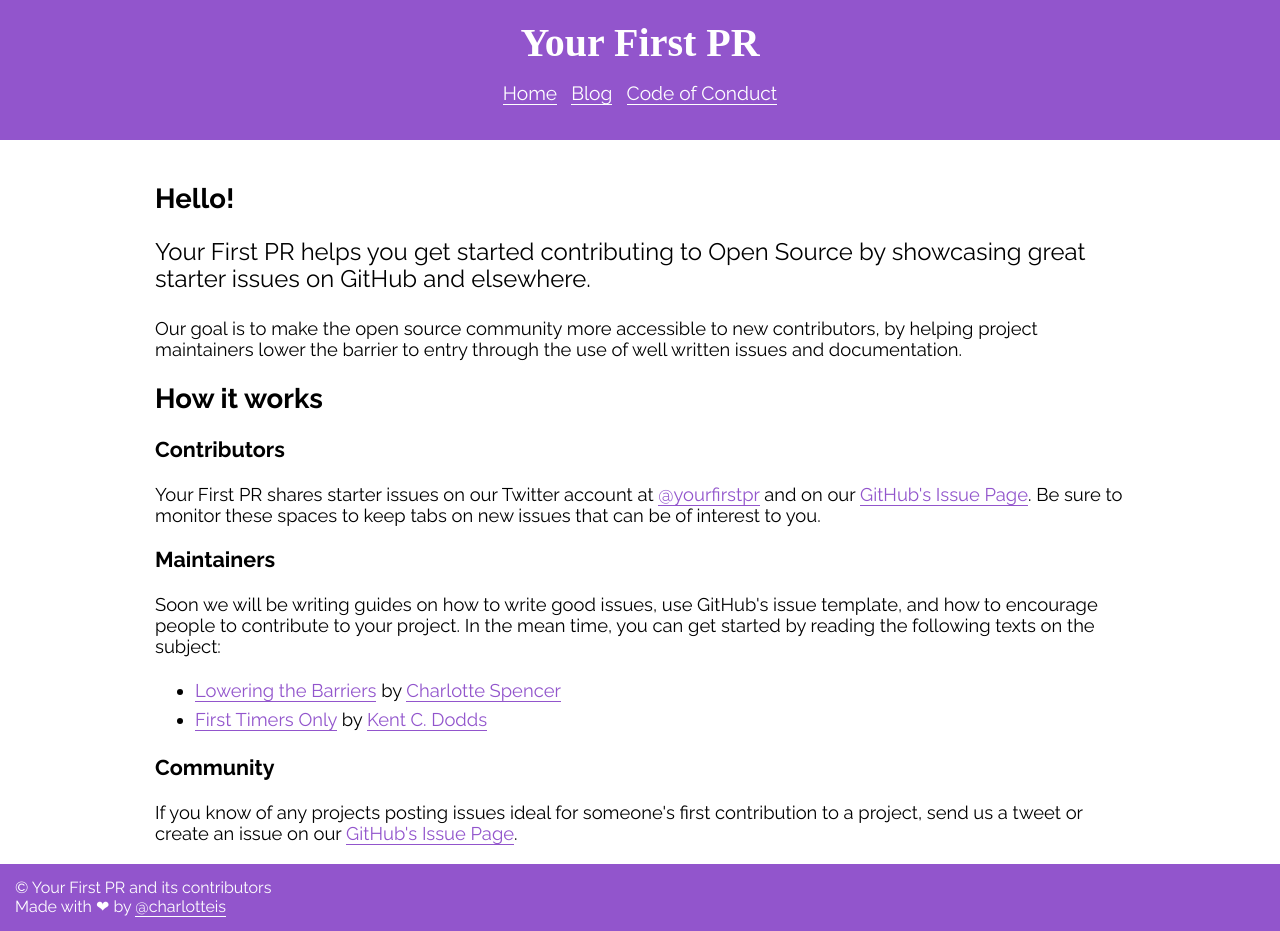
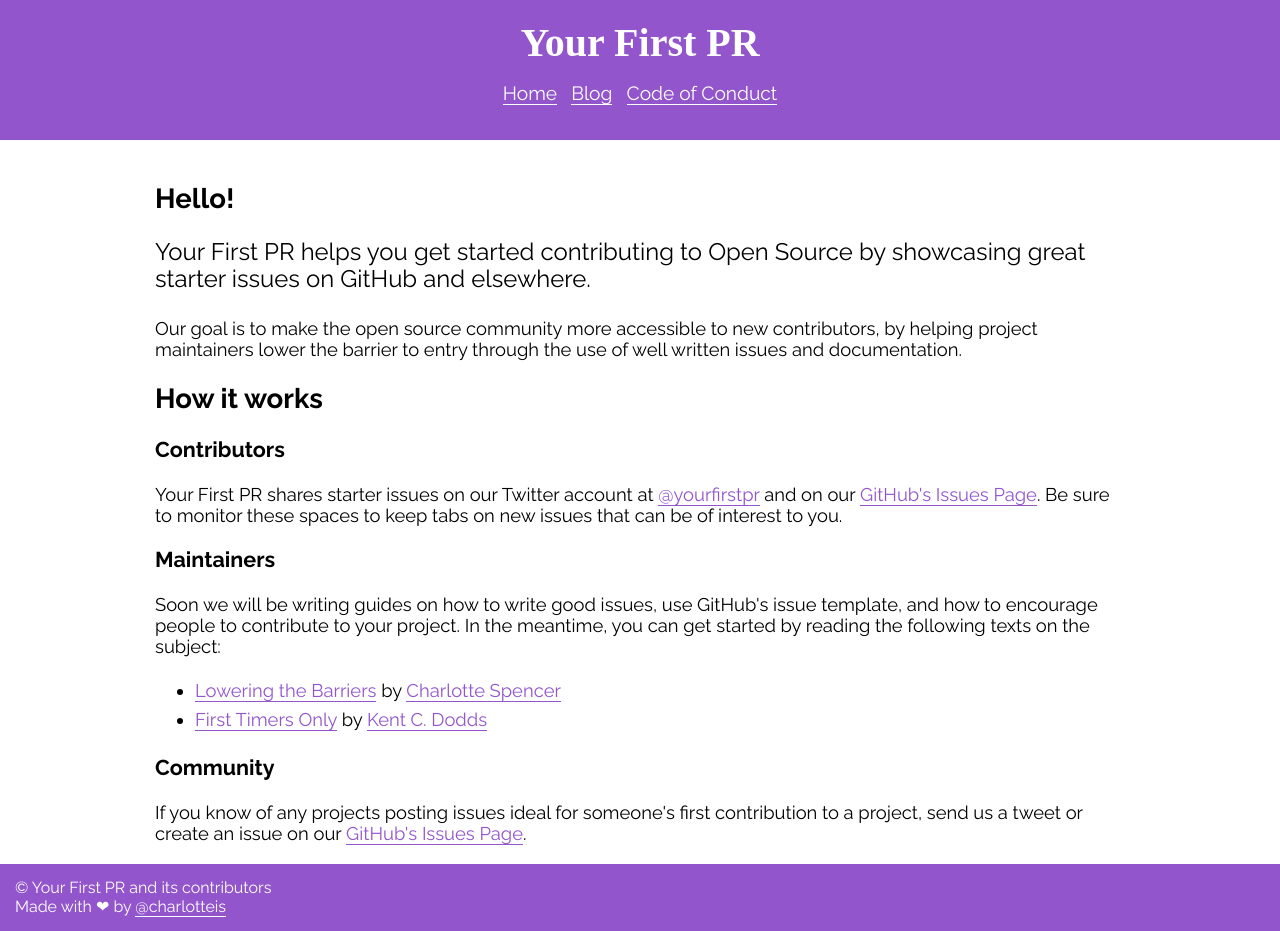
Before and after one commit to yourfirstpr/yourfirstpr.github.io, a Jekyll site: the page built from index.html, in a window 1280 px wide. Built offline with Jekyll 4.4.1, drawn with Linux system fonts in a browser that asks for light colours; nearby versions of some CDN libraries; some web fonts are replaced.

Commit message:
spelling in index.html

```diff
--- a/index.html
+++ b/index.html
@@ -17,13 +17,13 @@
     <h3>Contributors</h3>
     <p>
       Your First PR shares starter issues on our Twitter account at <a href='https://twitter.com/yourfirstpr'>@yourfirstpr</a>
-      and on our <a href='https://github.com/yourfirstpr/yourfirstpr.github.io/issues'>GitHub's Issue Page</a>.
+      and on our <a href='https://github.com/yourfirstpr/yourfirstpr.github.io/issues'>GitHub's Issues Page</a>.
       Be sure to monitor these spaces to keep tabs on new issues that can be of interest to you.
     </p>
     <h3>Maintainers</h3>
     <p>
       Soon we will be writing guides on how to write good issues, use GitHub's issue template, and
-      how to encourage people to contribute to your project. In the mean time,
+      how to encourage people to contribute to your project. In the meantime,
       you can get started by reading the following texts on the subject:
       <ul>
         <li><a href='https://the-pastry-box-project.net/charlotte-spencer/2015-september-16'>Lowering the Barriers</a> by <a href='https://twitter.com/charlotteis'>Charlotte Spencer</a></li>
@@ -33,5 +33,5 @@
     <h3>Community</h3>
       If you know of any projects posting issues ideal for someone's first contribution
       to a project, send us a tweet or create an issue on our
-      <a href='https://github.com/yourfirstpr/yourfirstpr.github.io/issues'>GitHub's Issue Page</a>.
+      <a href='https://github.com/yourfirstpr/yourfirstpr.github.io/issues'>GitHub's Issues Page</a>.
   </section>
```
